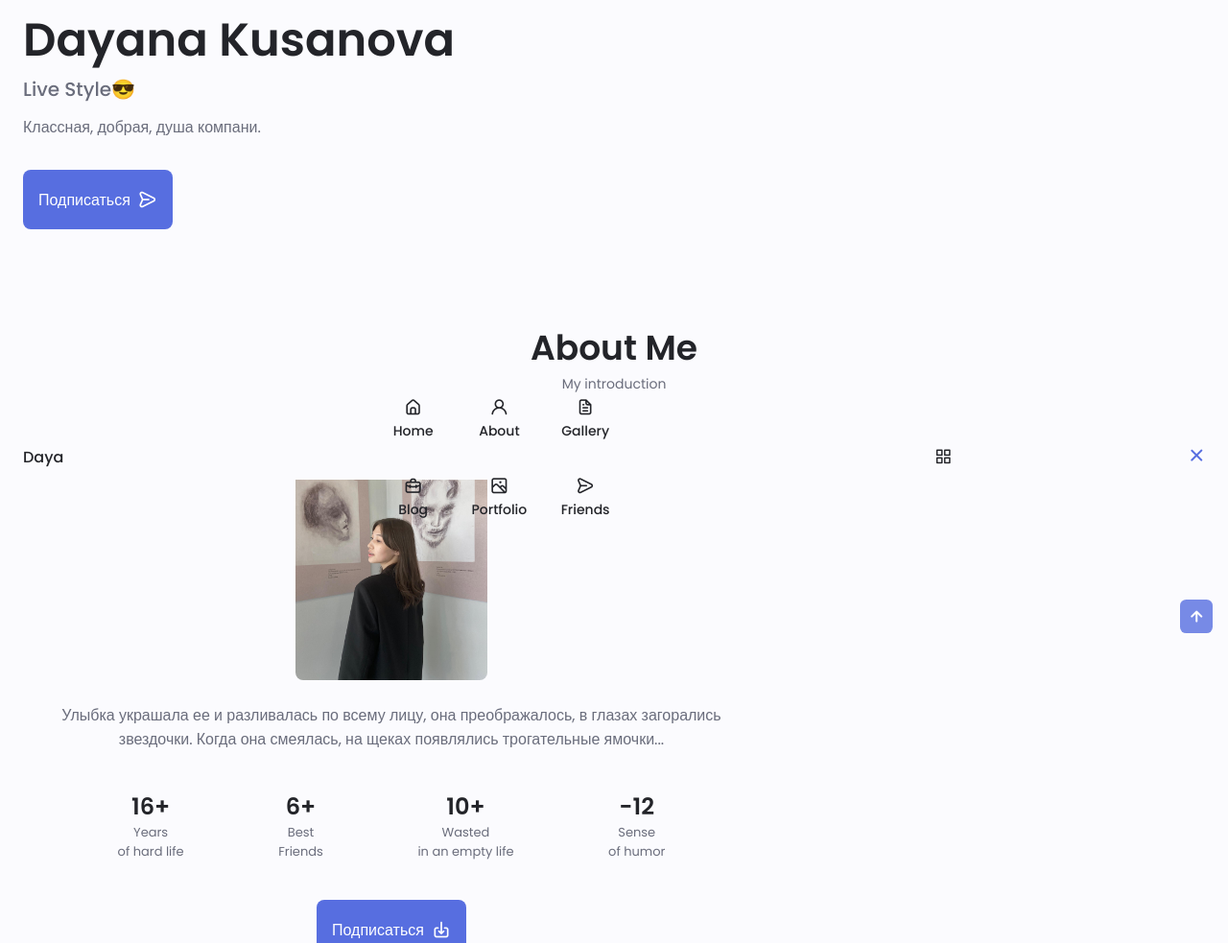
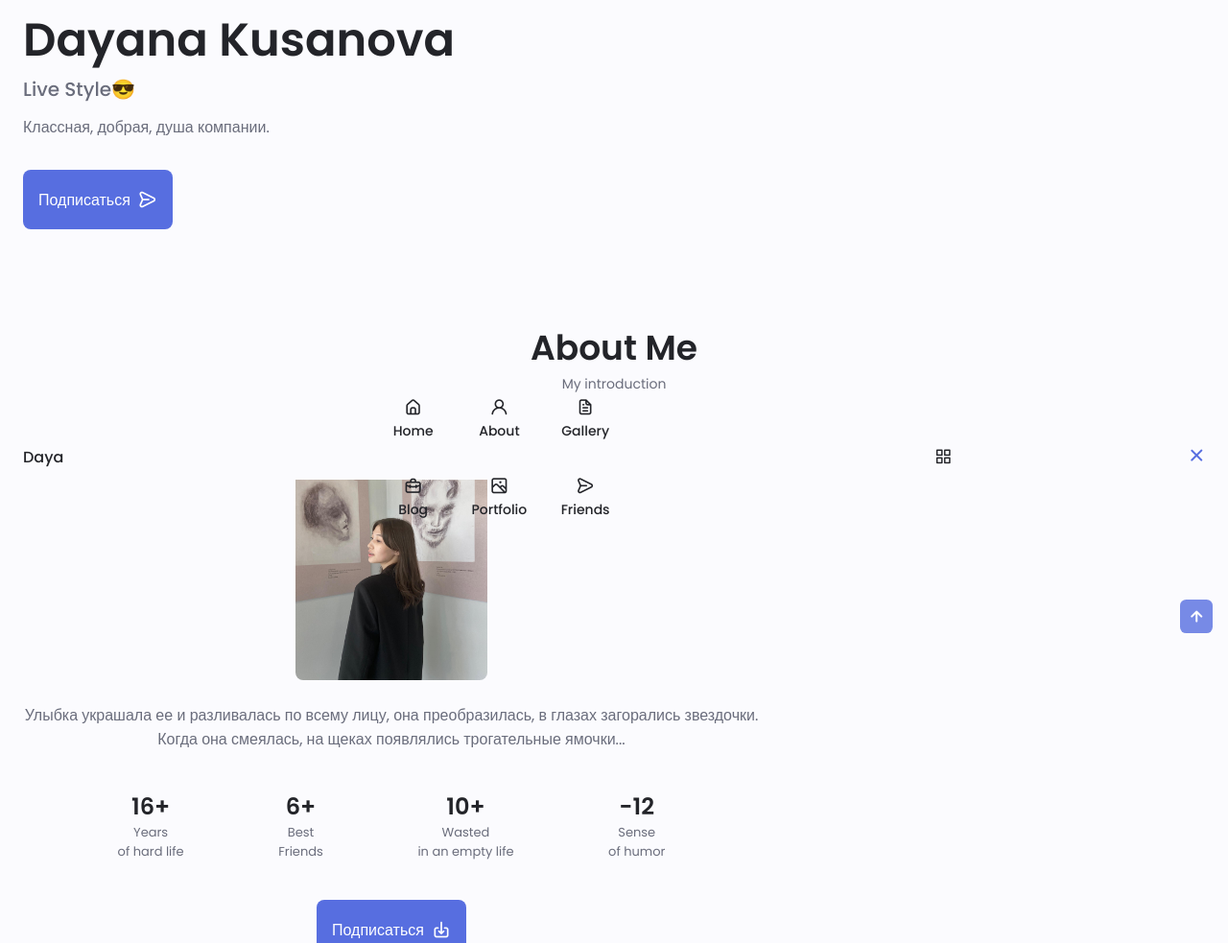
Before and after one commit to tetttet/dayana.kusanova, a plain HTML site: page index.html in a window 1280 px wide. Shown: the part 300-1283 px from the top of the page at 96% size. Drawn offline with nearby package versions, Linux system fonts and the light colour scheme.

Commit message:
Update index.html

```diff
--- a/index.html
+++ b/index.html
@@ -130,7 +130,7 @@
                         <div class="home__data">
                             <h1 class="home__title">Dayana Kusanova</h1>
                             <h3 class="home__subtitle">Live Style<span>&#128526;</span></h3>
-                            <p class="home__description">Классная, добрая, душа компани.</p>
+                            <p class="home__description">Классная, добрая, душа компании.</p>
                             <a href="#contact" class="button button--flex">
                                 Подписаться
                                 <i class="uil uil-message button__icon"></i>
@@ -159,7 +159,7 @@
                     <img src="assets/images/1.jpg" alt="" class="about__img">
                     <div class="about__data">
                         <p class="about__description">
-                            Улыбка украшала ее и разливалась по всему лицу, она преображалось, в глазах загорались звездочки. Когда она смеялась, на щеках появлялись трогательные ямочки...
+                            Улыбка украшала ее и разливалась по всему лицу, она преобразилась, в глазах загорались звездочки. Когда она смеялась, на щеках появлялись трогательные ямочки...
                         </p>
 
                         <div class="about__info">
```
